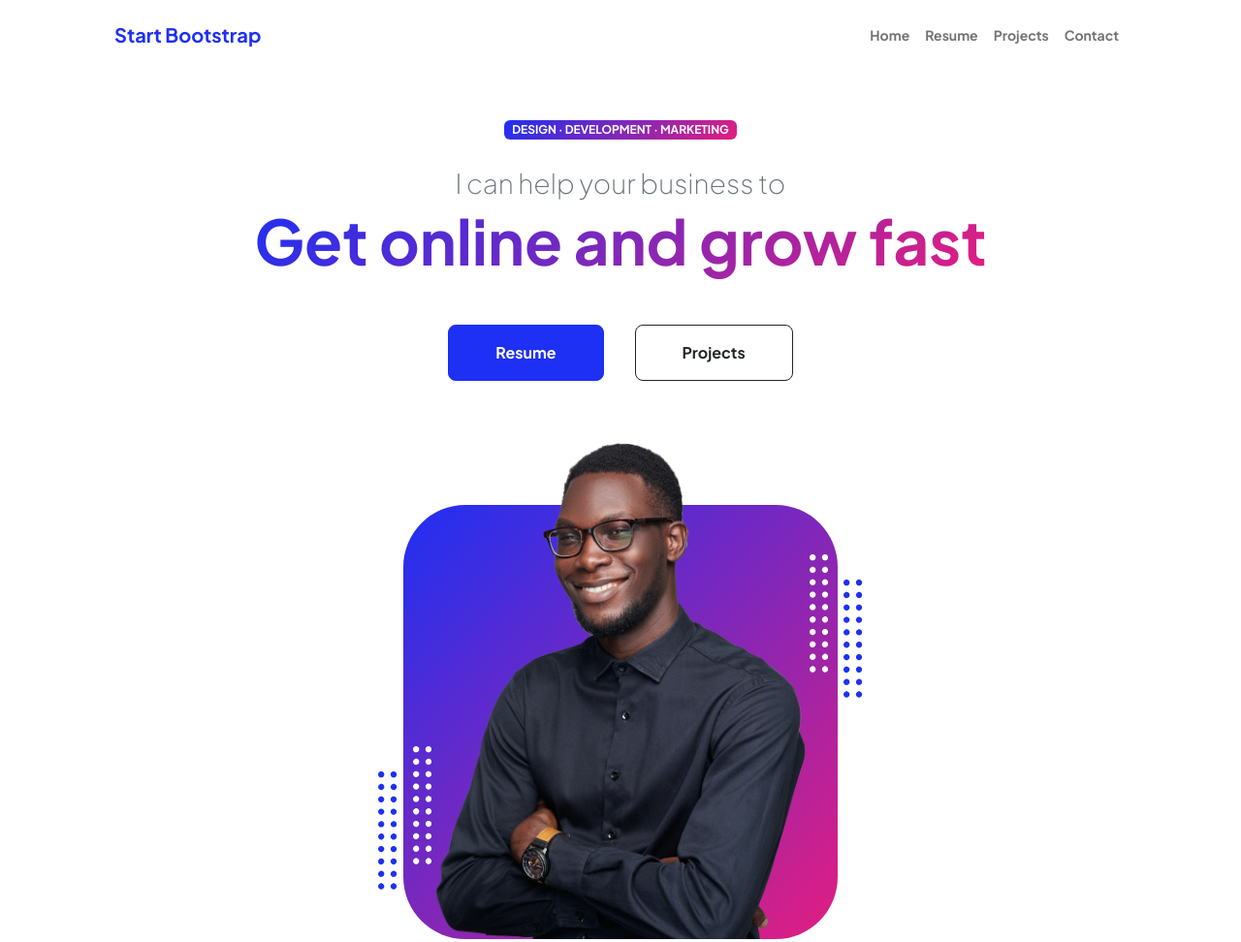
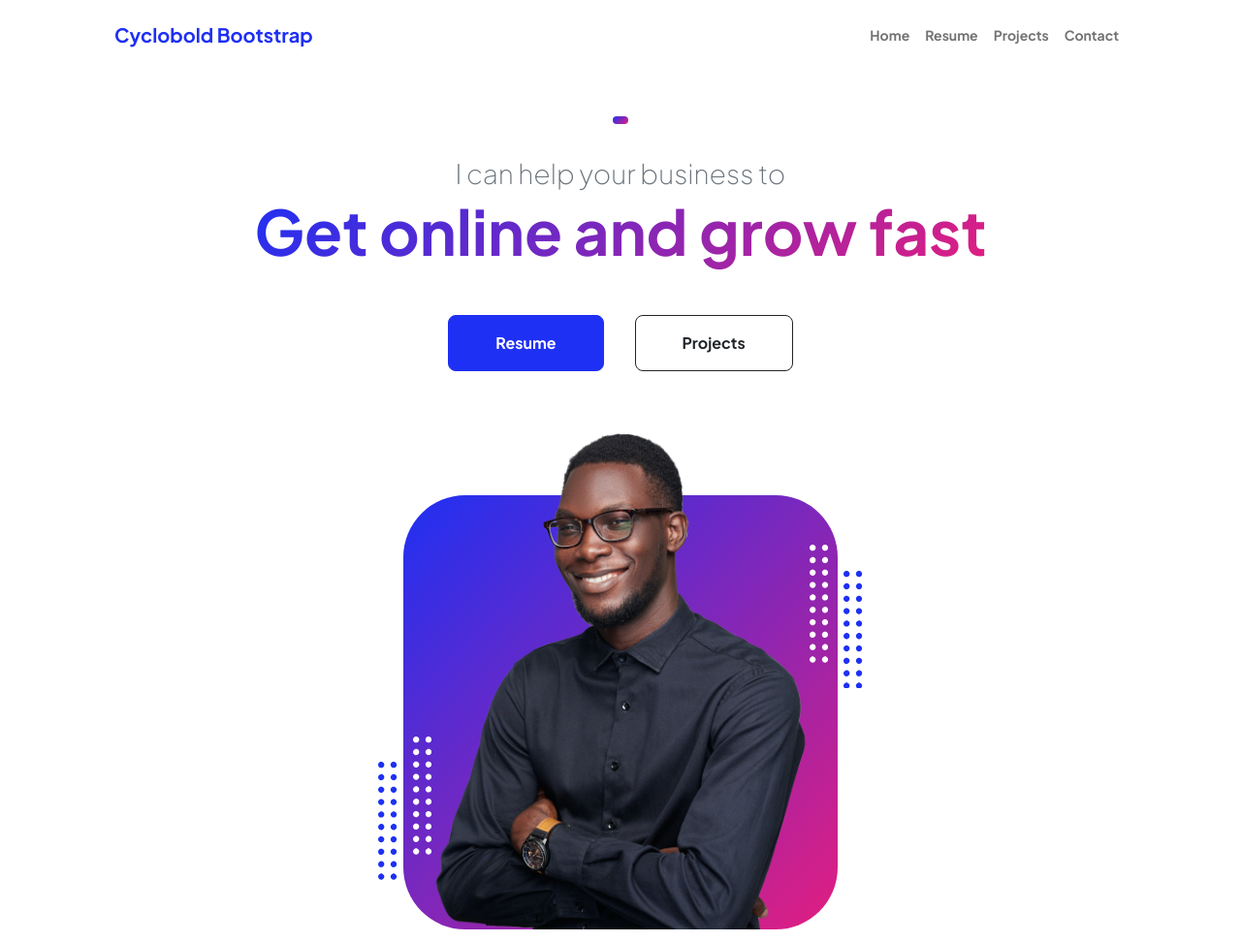
Before and after one commit to theoafactor/SimplePersonal, a plain HTML site: page index.html in a window 1280 px wide. Shown: the top 972 px of the page at 97% size. Drawn offline with nearby package versions, Linux system fonts and the light colour scheme.

Commit message:
Removed and renamed items

```diff
--- a/index.html
+++ b/index.html
@@ -22,7 +22,7 @@
             <!-- Navigation-->
             <nav class="navbar navbar-expand-lg navbar-light bg-white py-3">
                 <div class="container px-5">
-                    <a class="navbar-brand" href="index.html"><span class="fw-bolder text-primary">Start Bootstrap</span></a>
+                    <a class="navbar-brand" href="index.html"><span class="fw-bolder text-primary">Cyclobold Bootstrap</span></a>
                     <button class="navbar-toggler" type="button" data-bs-toggle="collapse" data-bs-target="#navbarSupportedContent" aria-controls="navbarSupportedContent" aria-expanded="false" aria-label="Toggle navigation"><span class="navbar-toggler-icon"></span></button>
                     <div class="collapse navbar-collapse" id="navbarSupportedContent">
                         <ul class="navbar-nav ms-auto mb-2 mb-lg-0 small fw-bolder">
@@ -41,7 +41,7 @@
                         <div class="col-xxl-5">
                             <!-- Header text content-->
                             <div class="text-center text-xxl-start">
-                                <div class="badge bg-gradient-primary-to-secondary text-white mb-4"><div class="text-uppercase">Design &middot; Development &middot; Marketing</div></div>
+                                <div class="badge bg-gradient-primary-to-secondary text-white mb-4"><div class="text-uppercase"></div></div>
                                 <div class="fs-3 fw-light text-muted">I can help your business to</div>
                                 <h1 class="display-3 fw-bolder mb-5"><span class="text-gradient d-inline">Get online and grow fast</span></h1>
                                 <div class="d-grid gap-3 d-sm-flex justify-content-sm-center justify-content-xxl-start mb-3">
```
